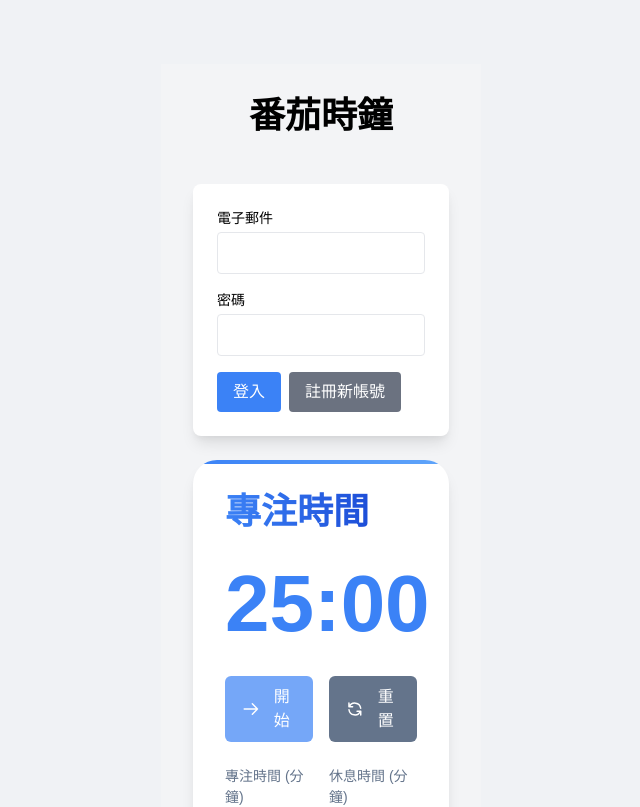
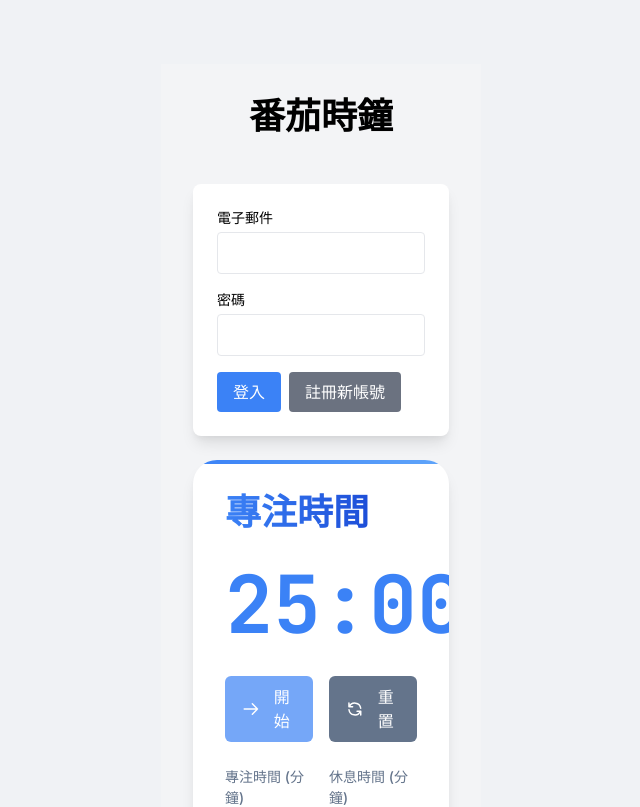
Before and after one commit to killwolf2001/tomato-timer, a Next.js app: page / in a window 1280 px wide. Shown: the top 807 px of the page, without its empty margins (319-959 px from the left). Built offline with nearby package versions, Linux system fonts and the light colour scheme; no server answers; a web font is replaced by a local one.

Commit message:
將 Geist 字體替換為 Inter 和 JetBrains Mono

```diff
--- a/package.json
+++ b/package.json
@@ -32,7 +32,6 @@
   },
   "dependencies": {
     "firebase": "^10.1.0",
-    "geist": "^1.4.2",
     "next": "13.4.19",
     "react": "18.2.0",
     "react-dom": "18.2.0",
--- a/src/app/globals.css
+++ b/src/app/globals.css
@@ -21,7 +21,7 @@
 body {
   background-color: var(--background);
   min-height: 100vh;
-  font-family: var(--font-geist);
+  font-family: var(--font-sans);
   display: flex;
   justify-content: center;
   align-items: center;
@@ -35,7 +35,7 @@
 }
 
 .timer-display {
-  font-family: var(--font-geist-mono);
+  font-family: var(--font-mono);
   font-size: 5rem;
   font-weight: 700;
   color: var(--primary);
--- a/src/app/layout.tsx
+++ b/src/app/layout.tsx
@@ -1,47 +1,15 @@
 import type { Metadata } from "next";
-import localFont from 'next/font/local';
+import { Inter, JetBrains_Mono } from 'next/font/google';
 import "./globals.css";
 
-const geistSans = localFont({
-  src: [
-    {
-      path: '../../node_modules/geist/font/fonts/geist-regular.woff2',
-      weight: '400',
-      style: 'normal',
-    },
-    {
-      path: '../../node_modules/geist/font/fonts/geist-medium.woff2',
-      weight: '500',
-      style: 'normal',
-    },
-    {
-      path: '../../node_modules/geist/font/fonts/geist-bold.woff2',
-      weight: '700',
-      style: 'normal',
-    },
-  ],
-  variable: '--font-geist'
+const inter = Inter({
+  subsets: ['latin'],
+  variable: '--font-sans',
 });
 
-const geistMono = localFont({
-  src: [
-    {
-      path: '../../node_modules/geist/font/fonts/geist-mono-regular.woff2',
-      weight: '400',
-      style: 'normal',
-    },
-    {
-      path: '../../node_modules/geist/font/fonts/geist-mono-medium.woff2',
-      weight: '500',
-      style: 'normal',
-    },
-    {
-      path: '../../node_modules/geist/font/fonts/geist-mono-bold.woff2',
-      weight: '700',
-      style: 'normal',
-    },
-  ],
-  variable: '--font-geist-mono'
+const jetbrainsMono = JetBrains_Mono({
+  subsets: ['latin'],
+  variable: '--font-mono',
 });
 
 export const metadata: Metadata = {
@@ -55,8 +23,8 @@
   children: React.ReactNode;
 }>) {
   return (
-    <html lang="en" className={`${geistSans.variable} ${geistMono.variable}`}>
-      <body className="antialiased font-[var(--font-geist)]">
+    <html lang="en" className={`${inter.variable} ${jetbrainsMono.variable}`}>
+      <body className="antialiased font-sans">
         <main>
           {children}
         </main>
--- a/tailwind.config.js
+++ b/tailwind.config.js
@@ -8,8 +8,8 @@
   theme: {
     extend: {
       fontFamily: {
-        'geist': ['var(--font-geist)'],
-        'geist-mono': ['var(--font-geist-mono)']
+        'sans': ['var(--font-sans)'],
+        'mono': ['var(--font-mono)']
       },
     },
   },
```
Also changed, not shown: 1 other file (tests, documents, lock files or other folders).
